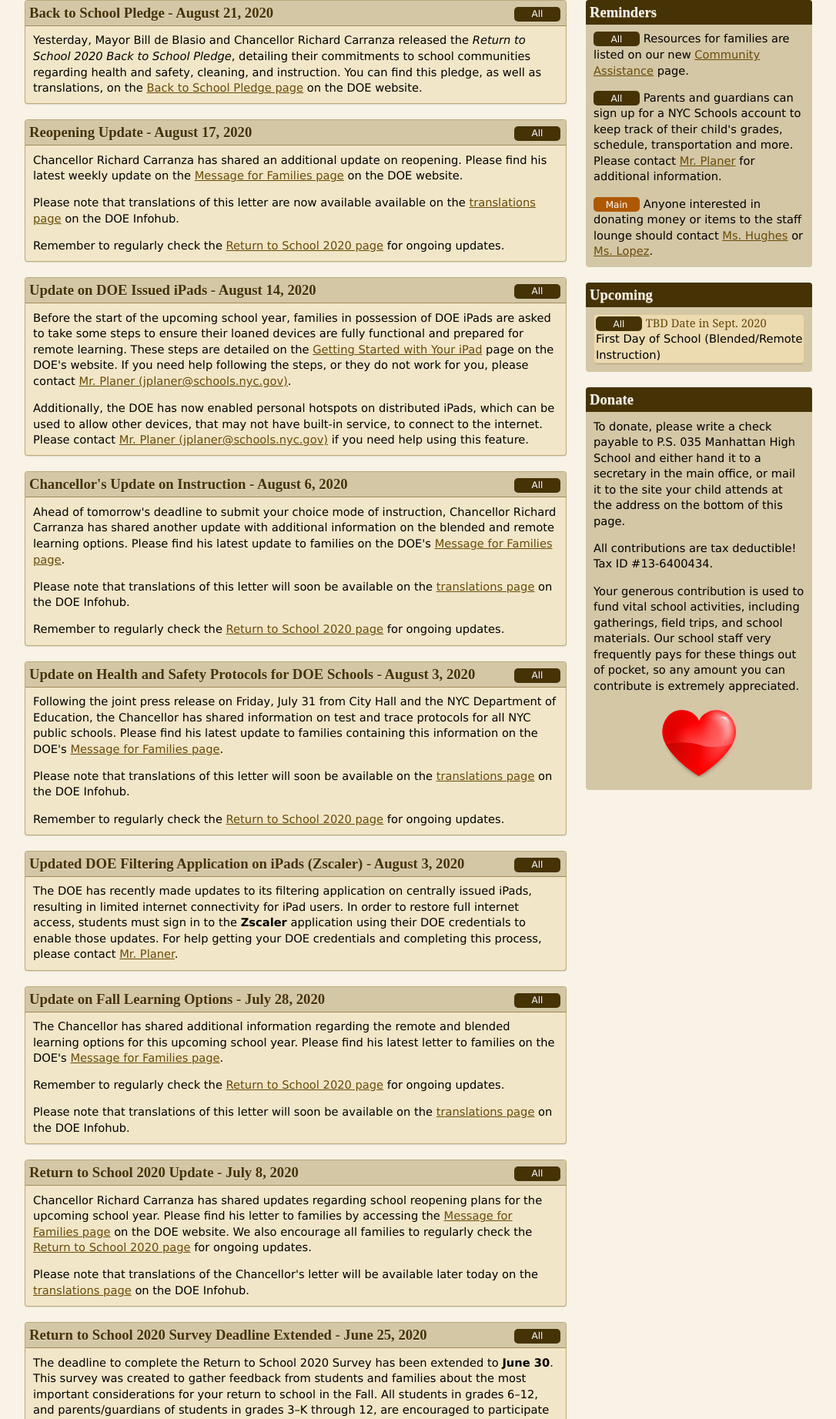
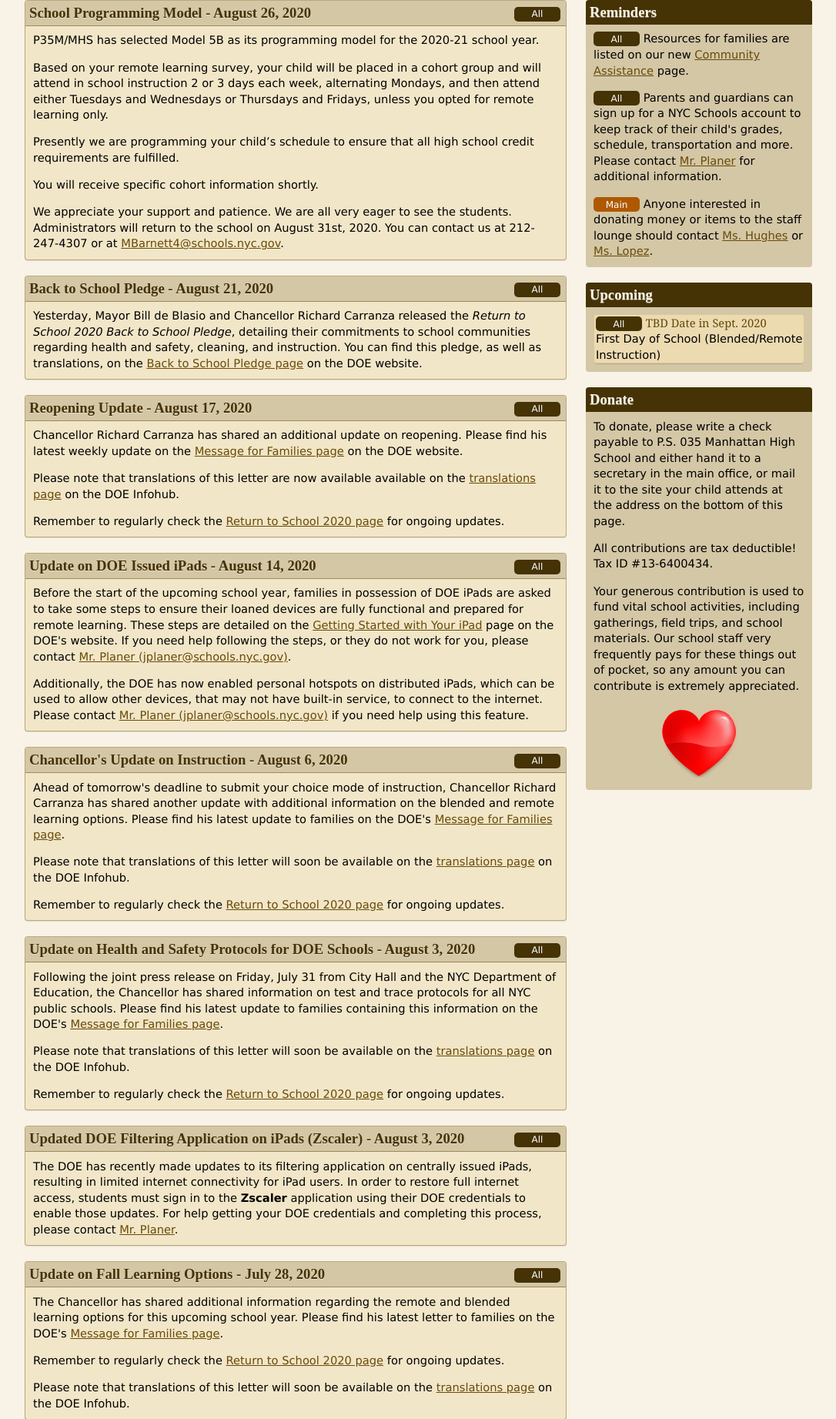
Before and after one commit to 75M035/manhattanhs, a PHP site: page / in a window 1280 px wide. Shown: the part 160-2003 px from the top of the page at 77% size, without its empty margins (96-1182 px from the left). Run offline with PHP 8.4, Linux system fonts and the light colour scheme; some libraries are stand-ins or nearby versions.

Commit message:
New post

```diff
--- a/index.php
+++ b/index.php
@@ -7,6 +7,19 @@ include("includes/header.php");
 
 	<main id="content">
 		<section id="left">
+			<article class="contentleft">
+				<h2 class="contenthead">School Programming Model - August 26, 2020<span class="labels"><span class="all-label">All</span></span></h2>
+				<div class="maincontent">
+					<p>P35M/MHS has selected Model 5B as its programming model for the 2020-21 school year.</p>
+
+					<p>Based on your remote learning survey, your child will be placed in a cohort group and will attend in school instruction 2 or 3 days each week, alternating Mondays, and then attend either Tuesdays and Wednesdays or Thursdays and Fridays, unless you opted for remote learning only.</p>
+
+					<p>Presently we are programming your child’s schedule to ensure that all high school credit requirements are fulfilled.</p>
+
+					<p>You will receive specific cohort information shortly.</p>
+
+					<p>We appreciate your support and patience. We are all very eager to see the students. Administrators will return to the school on August 31st, 2020. You can contact us at 212-247-4307 or at <a href="mailto:MBarnett4@schools.nyc.gov">MBarnett4@schools.nyc.gov</a>.</p>
+			</article>
 			<article class="contentleft">
 				<h2 class="contenthead">Back to School Pledge - August 21, 2020<span class="labels"><span class="all-label">All</span></span></h2>
 				<div class="maincontent">
```
